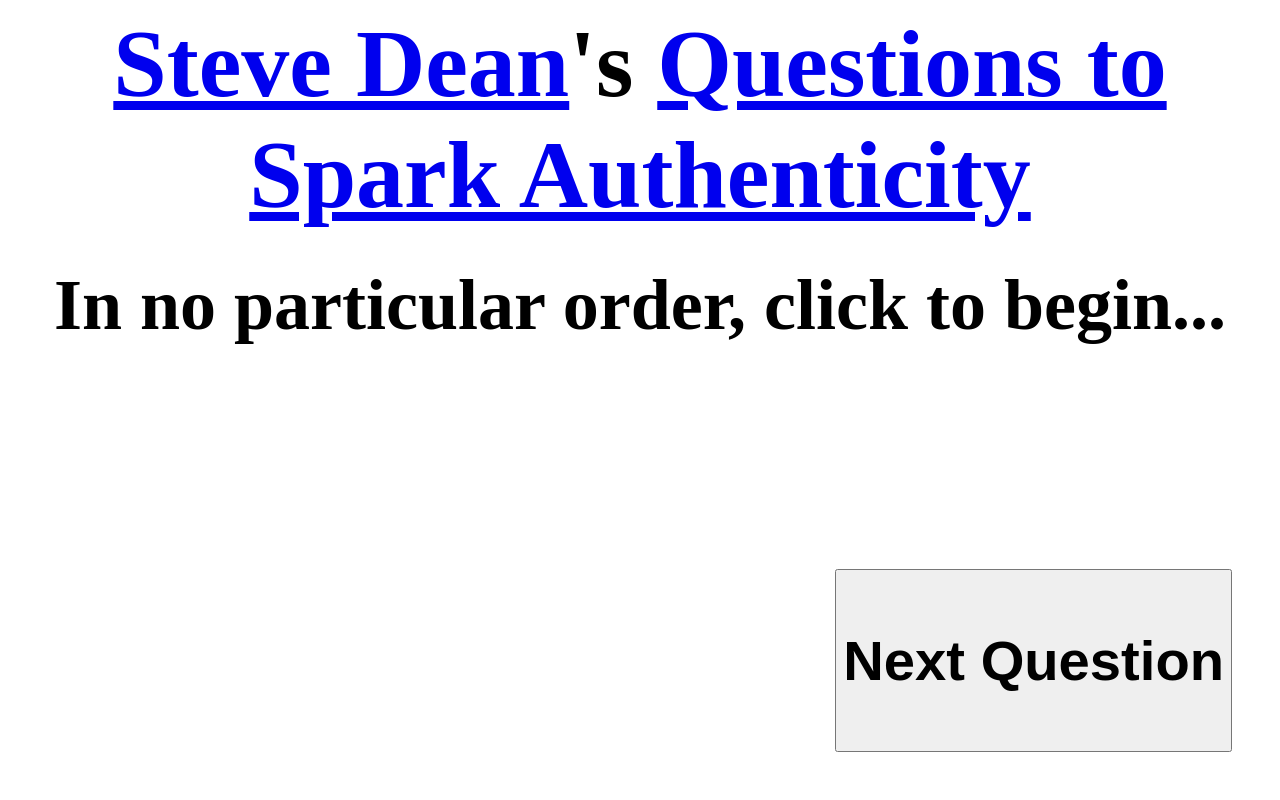
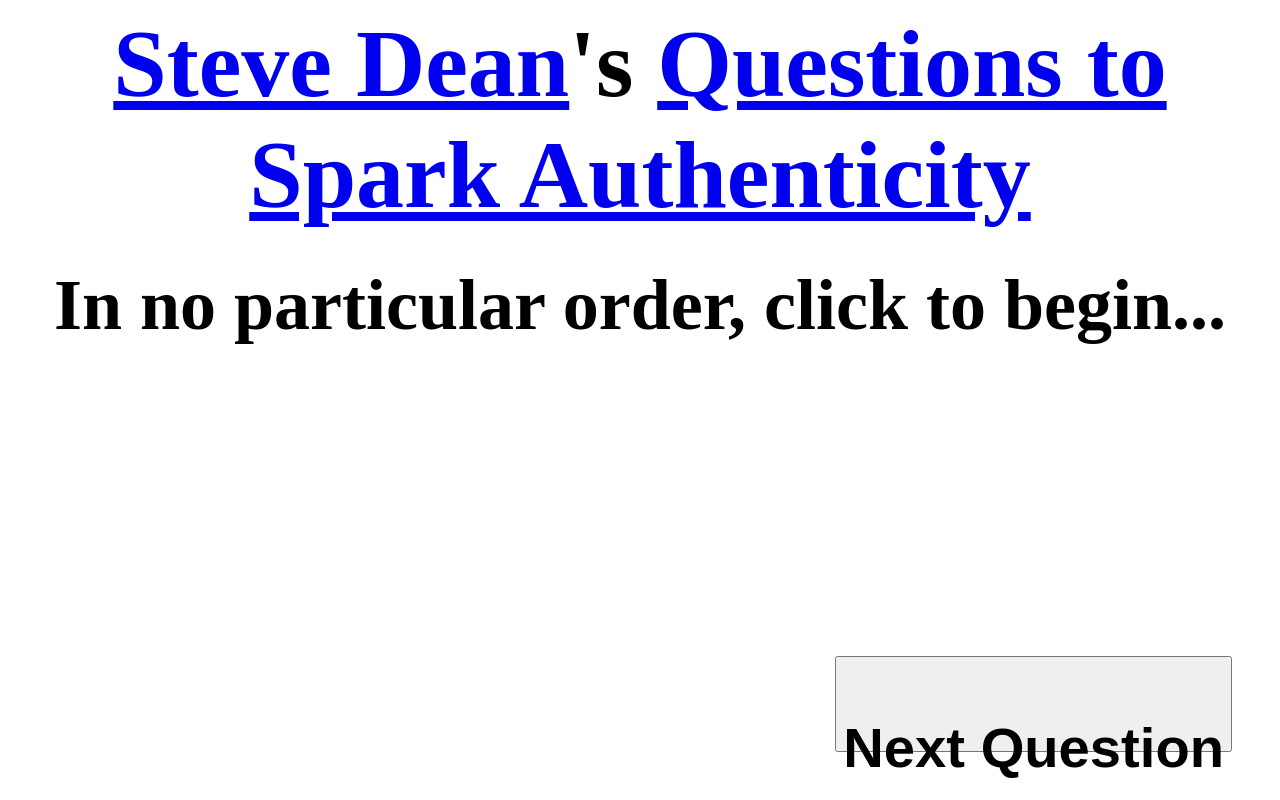
Before and after one commit to zencephalon/authenticity, a plain HTML site: page index.html in a window 1280 px wide. Drawn offline with nearby package versions, Linux system fonts and the light colour scheme.

Commit message:
Fix button

```diff
--- a/index.html
+++ b/index.html
@@ -124,6 +124,6 @@
   <body style="text-align: center; font-size: 3em;">
     <h1 style="height: 2em;"><a href="http://www.dateworking.com/">Steve Dean</a>'s <a href="https://medium.com/dating-meets-data/questions-to-spark-authenticity-bac0099f04a7">Questions to Spark Authenticity</a></h1>
     <h2 id="question-display">In no particular order, click to begin...</h2>
-    <button id="next-question" onclick="nextQuestion()" style="font-size: 1em; position: absolute; bottom: 1em; right: 1em;"><h3>Next Question</h3></button>
+    <button id="next-question" onclick="nextQuestion()" style="font-size: 1em; height: 2em; position: absolute; bottom: 1em; right: 1em;"><h3>Next Question</h3></button>
   </body>
 </html>
```
